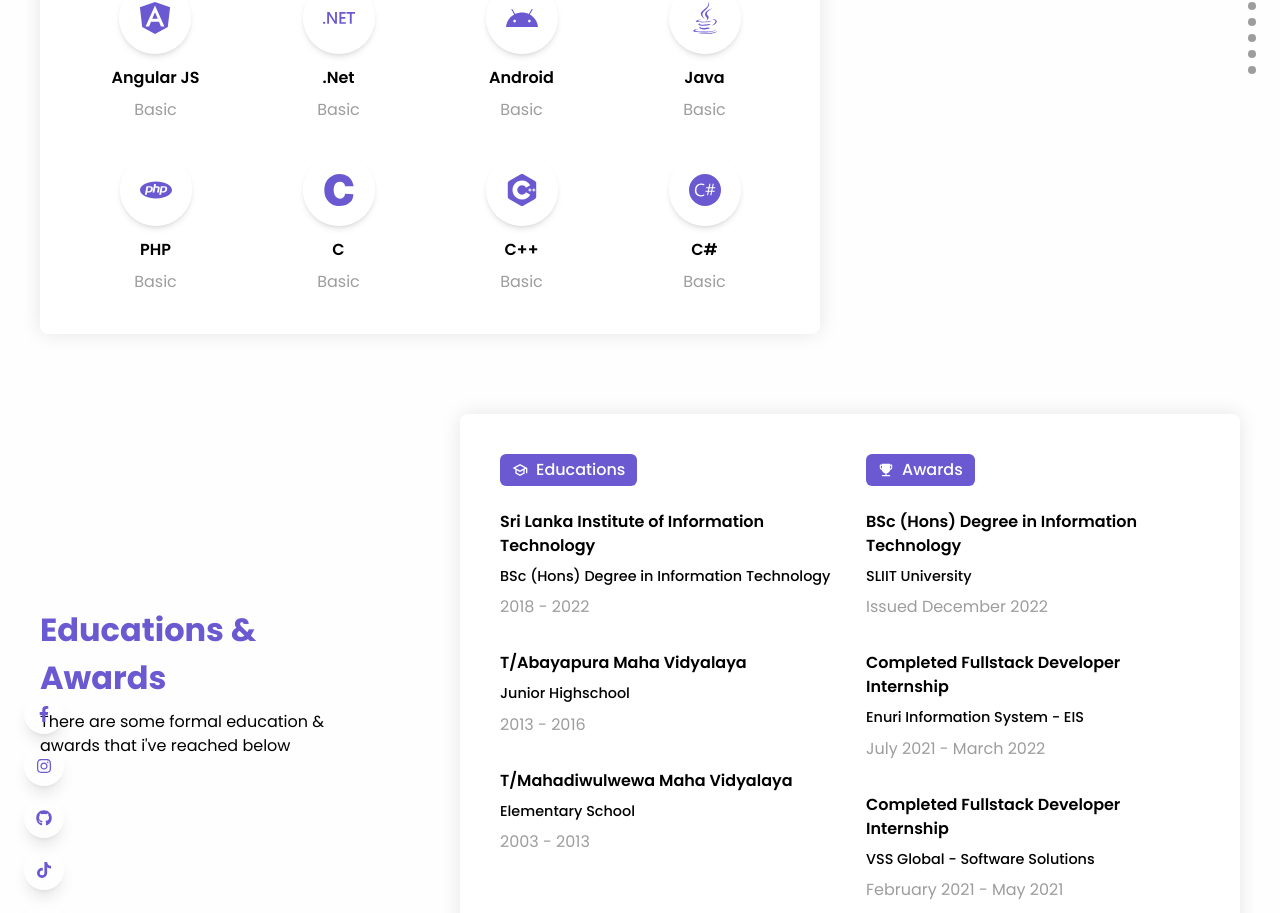
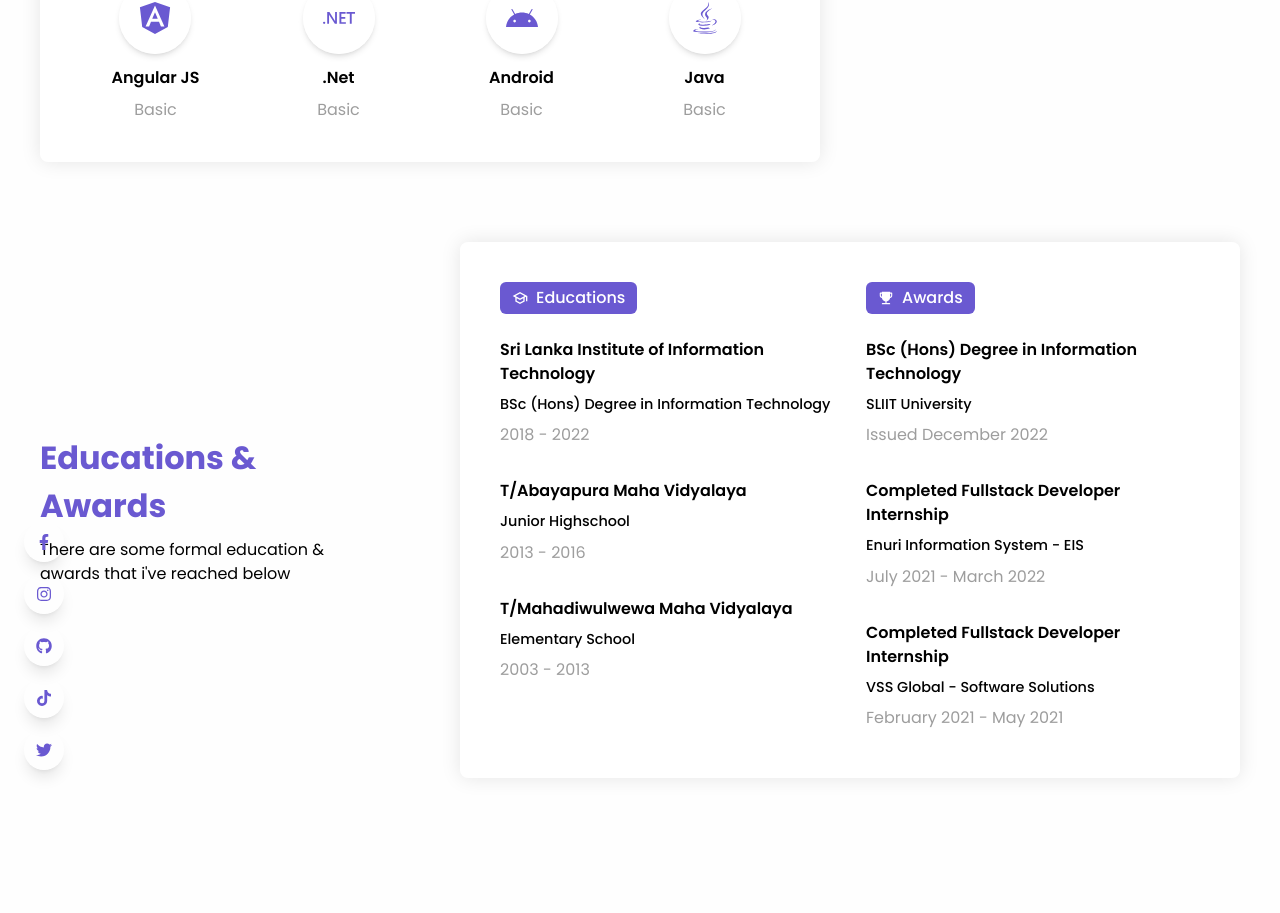
Before and after one commit to charuka97/personal-portfolio, a Next.js app: page / in a window 1280 px wide. Shown: the part 2732-3645 px from the top of the page. Built offline with nearby package versions, Linux system fonts and the light colour scheme.

Commit message:
reduce skillsList

```diff
--- a/constants/data.js
+++ b/constants/data.js
@@ -188,26 +188,26 @@ export const skillsList = [
     title: "Java",
     level: "Basic",
   },
-  {
-    SkillIcon: SiPhp,
-    title: "PHP",
-    level: "Basic",
-  },
-  {
-    SkillIcon: SiC,
-    title: "C",
-    level: "Basic",
-  },
-  {
-    SkillIcon: SiCplusplus,
-    title: "C++",
-    level: "Basic",
-  },
-  {
-    SkillIcon: SiCsharp,
-    title: "C#",
-    level: "Basic",
-  },
+  // {
+  //   SkillIcon: SiPhp,
+  //   title: "PHP",
+  //   level: "Basic",
+  // },
+  // {
+  //   SkillIcon: SiC,
+  //   title: "C",
+  //   level: "Basic",
+  // },
+  // {
+  //   SkillIcon: SiCplusplus,
+  //   title: "C++",
+  //   level: "Basic",
+  // },
+  // {
+  //   SkillIcon: SiCsharp,
+  //   title: "C#",
+  //   level: "Basic",
+  // },
 ];
 
 export const awardList = [
```
